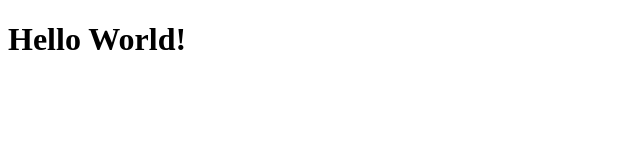
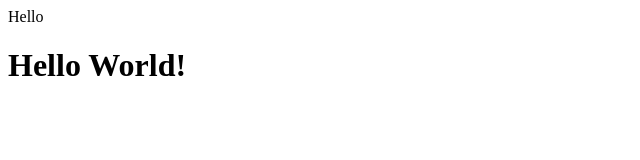
Before and after one commit to Charchit5/my----website, a plain HTML site: page index.html in a window 1280 px wide. Shown: the whole page, without its empty margins (0-640 px from the left). Drawn offline with Linux system fonts and the light colour scheme.

Commit message:
Update index.html

```diff
--- a/index.html
+++ b/index.html
@@ -4,6 +4,7 @@
   <title>My Website</title>
 </head>
 <body>
+  <div align = "centre"> Hello </div>
   <h1>Hello World!</h1>
 </body>
 </html>
```
